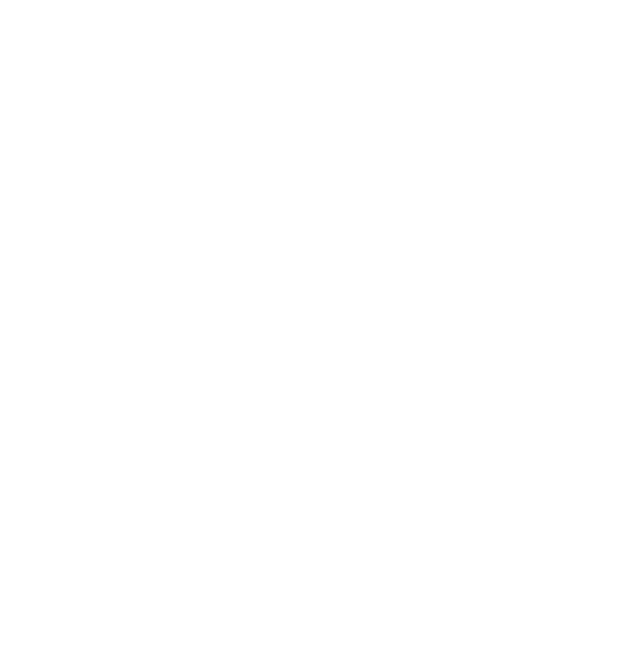
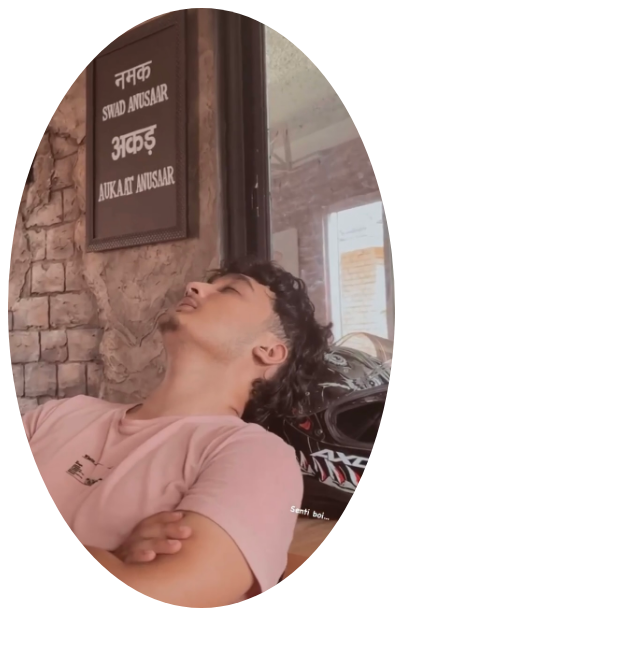
Before and after one commit to Sarthakpandit11/web-technology, a plain HTML site: page week 4/externalcss.html in a window 1280 px wide. Shown: the whole page, without its empty margins (0-640 px from the left). Drawn offline with Linux system fonts and the light colour scheme.

Commit message:
modified week 4 files

```diff
--- /dev/null
+++ b/week 4/externalcss.css
@@ -0,0 +1,6 @@
+img{
+    border-radius :60%;
+    width: auto;
+    height: 600px;
+    background-size: cover;
+}
--- a/week 4/externalcss.html
+++ b/week 4/externalcss.html
@@ -5,8 +5,9 @@
     <meta http-equiv="X-UA-Compatible" content="IE=edge">
     <meta name="viewport" content="width=device-width, initial-scale=1.0">
     <title>Use external css</title>
+    <link rel="stylesheet" href="externalcss.css">
 </head>
 <body>
-
+    <img src="IMG_5941.jpeg" alt="Sarthak">
 </body>
 </html>
```
Also changed, not shown: week 4/IMG_5941.jpeg (added).
